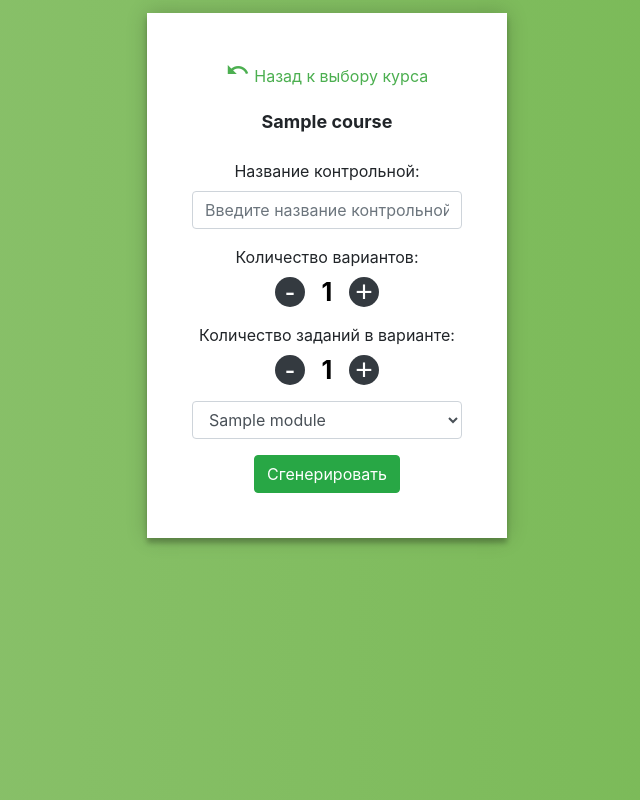
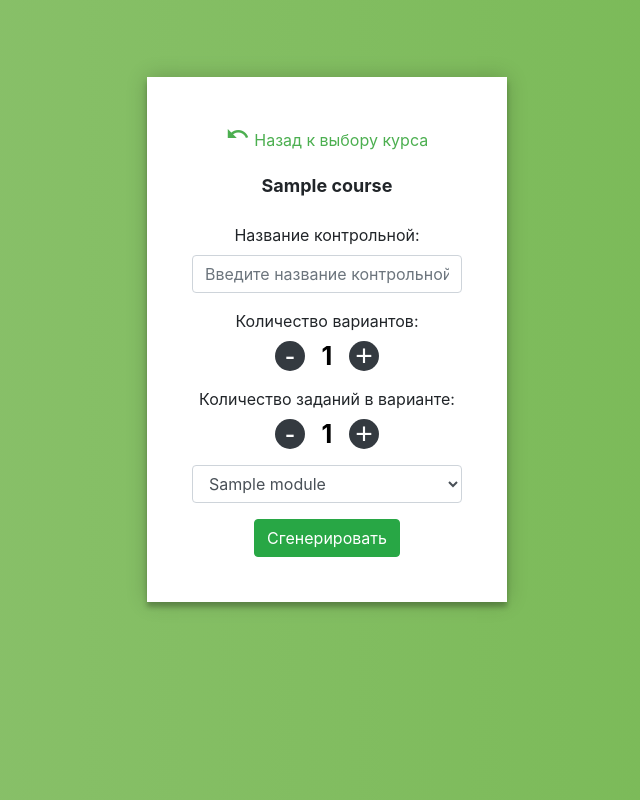
Before and after one commit to moevm/mse_generator_of_test_works_for_Stepik, a Flask app: template templates/generation_setts.html in a window 1280 px wide. Shown: the whole page, without its empty margins (313-953 px from the left). Run offline with Flask 2, Linux system fonts and the light colour scheme; the template is opened without the code that fills it: most values are stand-ins (such as "Sample title", 1, 10 or a date in 2020); some libraries are stand-ins or nearby versions.

Commit message:
fix form padding

```diff
--- a/static/css/generation_setts.css
+++ b/static/css/generation_setts.css
@@ -1,6 +1,6 @@
 .generation-setts-page {
     width: 360px;
-    padding: 1% 0 0;
+    padding: 6% 0 0;
     margin: auto;
 }
 
```
